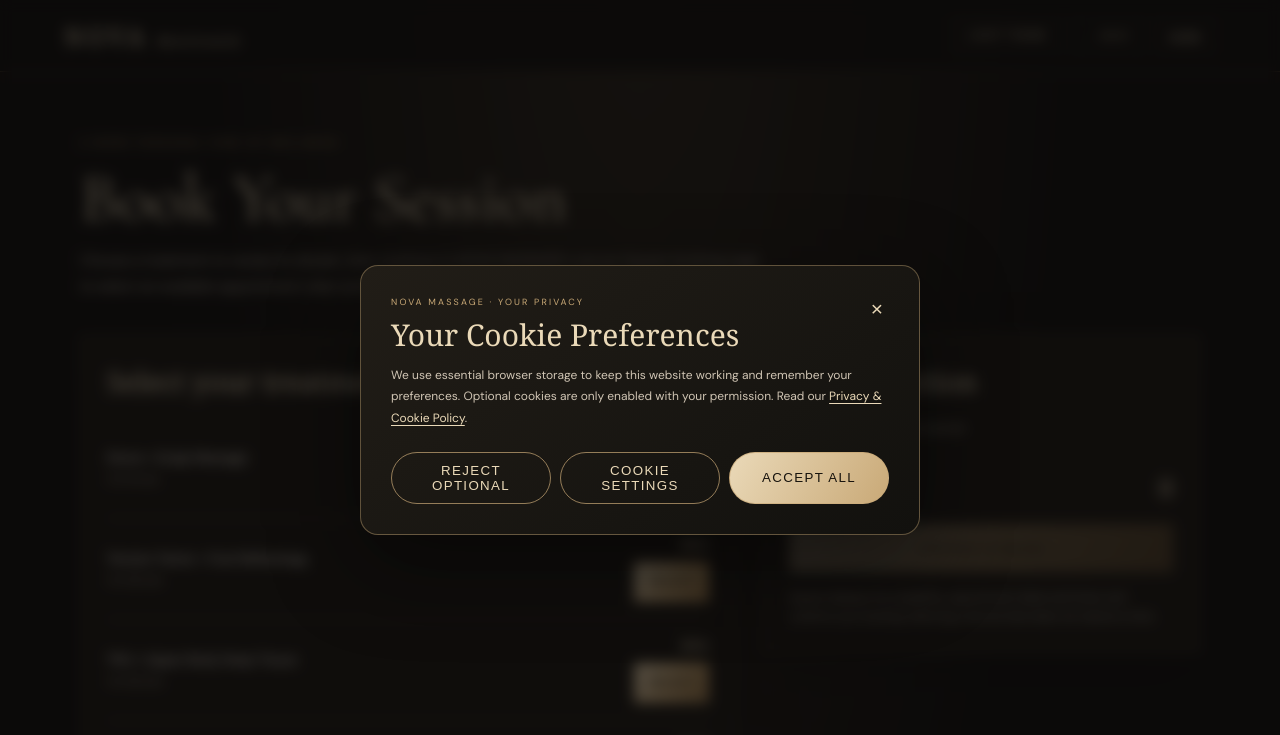
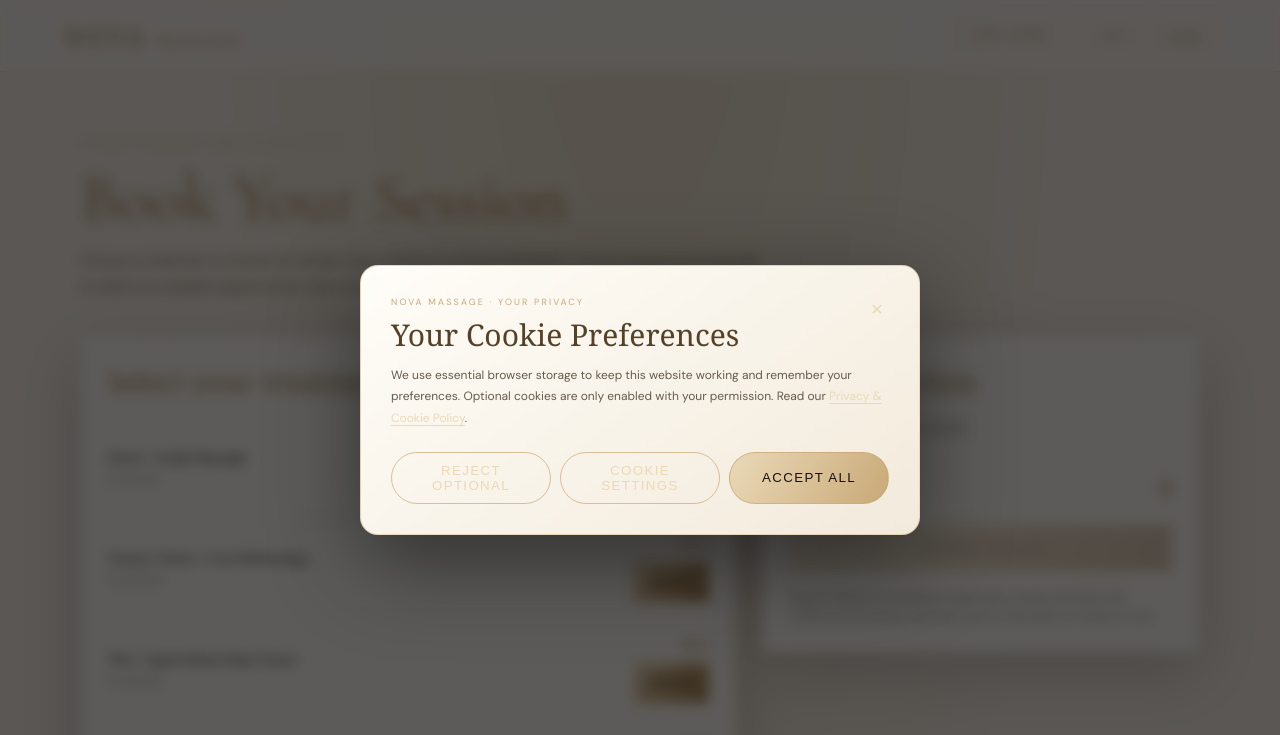
Before and after one commit to zeeshanalirajpoot143/nova-massage-preview, a plain HTML site: page book.html in a window 1280 px wide. Shown: the top 735 px of the page. Drawn offline with nearby package versions, Linux system fonts and the light colour scheme.

Commit message:
Set legacy booking page to light theme by default

```diff
--- a/book.html
+++ b/book.html
@@ -2,16 +2,16 @@
 <html lang="en-US">
 <head>
 <meta charset="utf-8"><meta name="viewport" content="width=device-width,initial-scale=1">
-<meta name="theme-color" content="#11100e"><meta name="description" content="Browse NOVA MASSAGE treatments and prices in Palos Heights, IL, then continue to Square to check live appointment availability and confirm your session."><meta name="robots" content="index,follow"><meta property="og:type" content="website"><meta property="og:site_name" content="NOVA MASSAGE"><meta property="og:title" content="Book a Massage in Palos Heights, IL | NOVA MASSAGE"><meta property="og:description" content="Explore massage services and prices, then book securely through Square."><meta name="twitter:card" content="summary">
+<meta name="theme-color" content="#f6f1e8"><meta name="description" content="Browse NOVA MASSAGE treatments and prices in Palos Heights, IL, then continue to Square to check live appointment availability and confirm your session."><meta name="robots" content="index,follow"><meta property="og:type" content="website"><meta property="og:site_name" content="NOVA MASSAGE"><meta property="og:title" content="Book a Massage in Palos Heights, IL | NOVA MASSAGE"><meta property="og:description" content="Explore massage services and prices, then book securely through Square."><meta name="twitter:card" content="summary">
 <meta name="twitter:title" content="Book a Massage in Palos Heights, IL | NOVA MASSAGE">
-<meta name="twitter:description" content="Browse NOVA MASSAGE massage services and prices, then continue to Square for live availability and booking."><meta name="color-scheme" content="dark light">
+<meta name="twitter:description" content="Browse NOVA MASSAGE massage services and prices, then continue to Square for live availability and booking."><meta name="color-scheme" content="light dark">
 <title>Book a Massage in Palos Heights, IL | NOVA MASSAGE</title>
 <link rel="icon" type="image/svg+xml" href="nova-favicon.svg">
 <link rel="apple-touch-icon" href="nova-favicon.svg">
 <link rel="preconnect" href="https://fonts.googleapis.com"><link rel="preconnect" href="https://fonts.gstatic.com" crossorigin>
 <link href="https://fonts.googleapis.com/css2?family=Cormorant+Garamond:wght@400;500;600&family=DM+Sans:wght@400;500;600;700&display=swap" rel="stylesheet">
 <style>
-:root{--gold:#c9a977;--gold-light:#ead9b8;--gold-deep:#9d7947;--bg:#11100e;--surface:#1c1914;--text:#f4efe6;--muted:#b9b0a2;--line:rgba(201,169,119,.28);font-family:"DM Sans",Arial,sans-serif;color-scheme:dark}
+:root{--gold:#c9a977;--gold-light:#ead9b8;--gold-deep:#9d7947;--bg:#11100e;--surface:#1c1914;--text:#f4efe6;--muted:#b9b0a2;--line:rgba(201,169,119,.28);font-family:"DM Sans",Arial,sans-serif;color-scheme:light}
 *{box-sizing:border-box}body{margin:0;min-height:100vh;background:radial-gradient(ellipse at 50% -10%,rgba(201,169,119,.15),transparent 48%),var(--bg);color:var(--text);transition:background .3s,color .3s}
 .top{position:sticky;top:0;z-index:10;display:flex;align-items:center;justify-content:space-between;gap:16px;padding:18px max(5vw,20px);background:rgba(17,16,14,.9);backdrop-filter:blur(18px);border-bottom:1px solid var(--line)}
 .brand{font:500 25px Georgia,serif;letter-spacing:.14em;color:var(--gold-light);text-decoration:none}.brand span{font-size:13px}.back-button{font-family:inherit}.back-button:hover,.back-to-site:hover{background:rgba(201,169,119,.1);transform:translateY(-1px)}
@@ -40,7 +40,7 @@ body[data-theme="light"] .theme{color:var(--gold-deep)}body[data-theme="light"]
 </style>
 <script type="application/ld+json">{"@context":"https://schema.org","@type":"WebPage","name":"Book a Massage at NOVA MASSAGE","description":"Browse massage services and continue to Square for live availability and appointment confirmation.","about":{"@type":"MassageTherapist","name":"NOVA MASSAGE","telephone":"+1-708-400-9333","areaServed":"Palos Heights, Illinois"}}</script>
 </head>
-<body data-theme="dark">
+<body data-theme="light">
 <header class="top"><a class="brand" href="index.html">NOVA <span>MASSAGE</span></a><div class="actions"><button class="theme" id="themeToggle" type="button">Light theme</button><button class="theme back-button" id="backButton" type="button" aria-label="Go back to the previous page">← Back</button><a class="theme back-to-site" href="index.html">Home</a></div></header>
 <main class="wrap"><div class="eyebrow">A MORE PERSONAL KIND OF WELLNESS</div><h1>Book Your Session</h1><p class="intro">Choose a treatment to review its details, then continue to NOVA MASSAGE’s secure Square booking page to select an available appointment date and time.</p>
 <div class="panel"><section class="list"><h2>Select your treatment</h2><div id="serviceList"></div></section><aside class="summary"><h2>Your selection</h2><div id="selectedItems"><p class="empty">Choose a service to get started.</p></div><div class="total"><span>Selected services</span><strong id="count">0</strong></div><a id="continue" class="continue disabled" href="#" aria-disabled="true">Continue to Square</a><p class="note">Square displays live availability, appointment dates and times, and confirms your booking. Selecting a service here does not reserve a time.</p></aside></div><nav aria-label="Helpful links" style="max-width:1120px;margin:0 auto 36px;padding:0 18px;display:flex;gap:18px;flex-wrap:wrap;font-size:12px"><a href="index.html">NOVA MASSAGE home</a><a href="privacy_policy.html">Privacy &amp; Cookie Policy</a><a href="t%26c.html">Terms &amp; Conditions</a></nav></main>
@@ -59,7 +59,7 @@ list.querySelectorAll("[data-id]").forEach(btn=>btn.addEventListener("click",()=
 render();
 const toggle=document.getElementById("themeToggle");
 function setTheme(theme){const value=theme==="light"?"light":"dark";document.body.dataset.theme=value;toggle.textContent=value==="light"?"Dark theme":"Light theme";try{localStorage.setItem("nova-massage-theme",value)}catch(e){}}
-let saved="dark";try{saved=localStorage.getItem("nova-massage-theme")||"dark"}catch(e){}setTheme(saved);
+let saved="light";try{saved=localStorage.getItem("nova-massage-theme-v2")||"light"}catch(e){}setTheme(saved);
 toggle.addEventListener("click",()=>setTheme(document.body.dataset.theme==="dark"?"light":"dark"));
 const backButton=document.getElementById("backButton");
 backButton.addEventListener("click",()=>{
```
